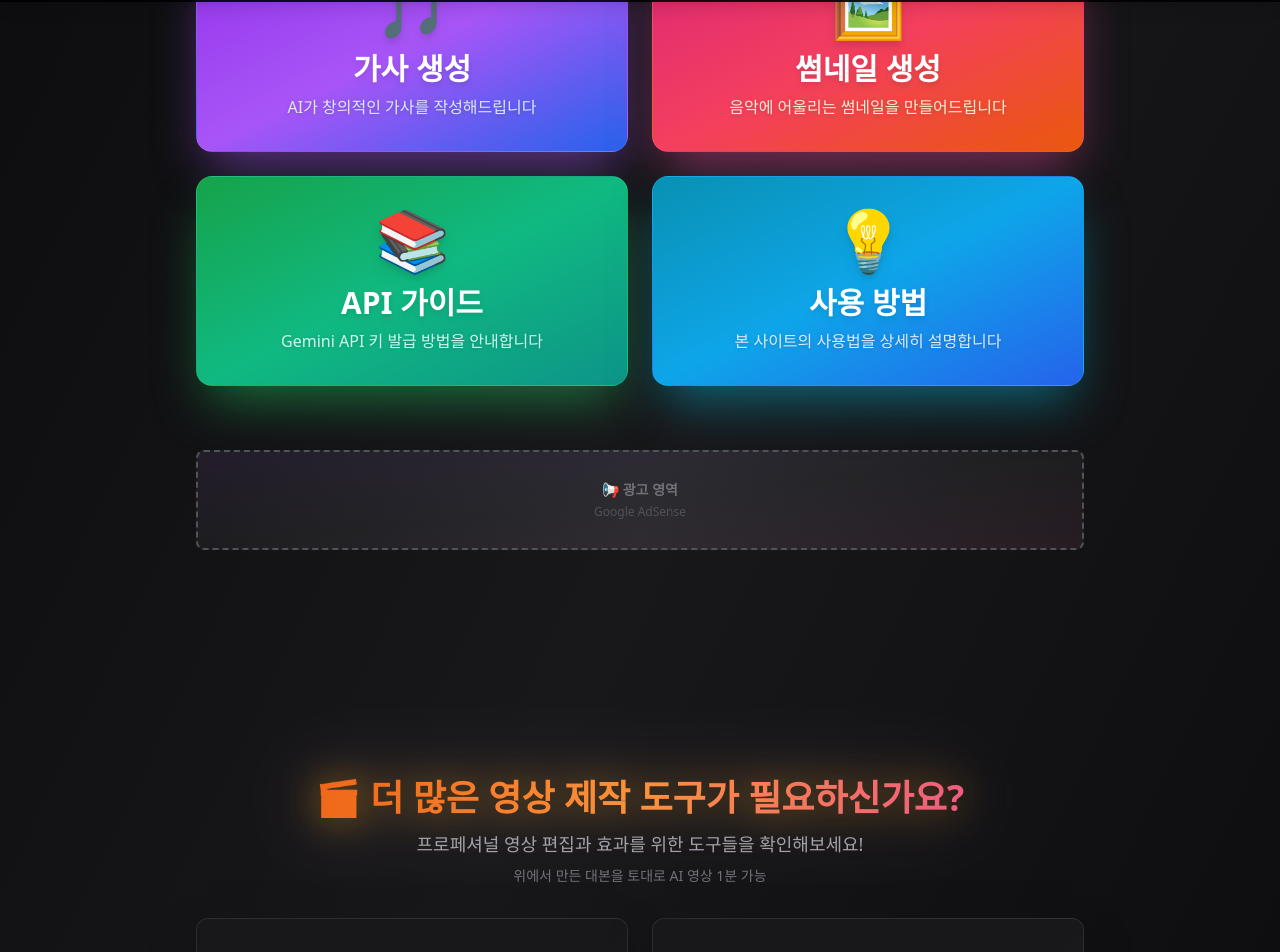
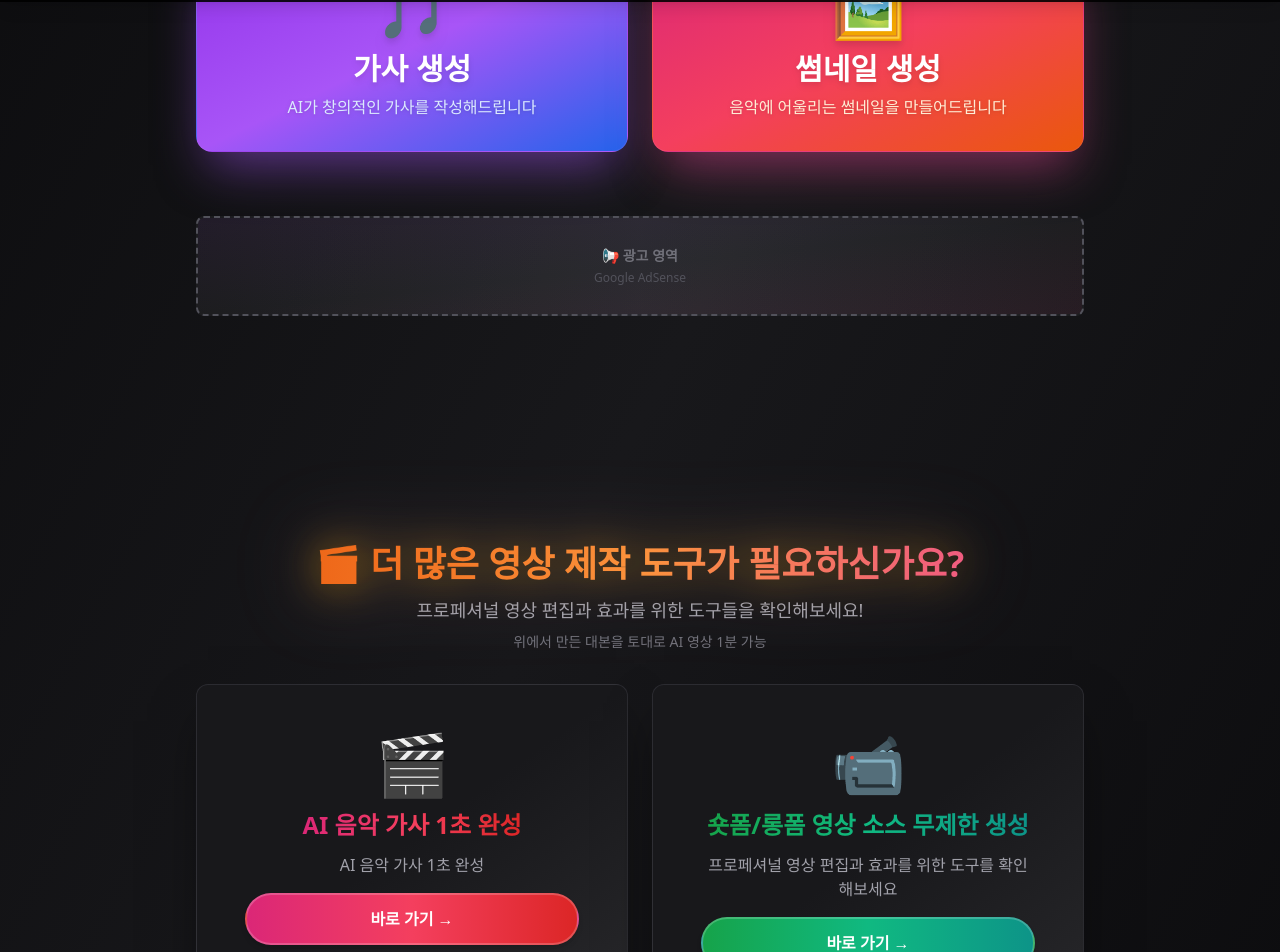
Before and after one commit to angibeom0985-arch/aimusic-l, a React (Vite) app: page / in a window 1280 px wide. Shown: the part 798-1750 px from the top of the page. Built offline with nearby package versions, Linux system fonts and the light colour scheme.

Commit message:
fix: 메인 페이지를 기존 2개 버튼(가사/썸네일)으로 복구, API 가이드와 사용법 버튼 제거

```diff
--- a/pages/HomePage.tsx
+++ b/pages/HomePage.tsx
@@ -49,7 +49,7 @@ const HomePage: React.FC<HomePageProps> = ({ apiKey, setApiKey }) => {
         <DisplayAd />
       </div>
 
-      {/* 메인 버튼 그리드 (2x2) */}
+      {/* 메인 버튼 그리드 (1x2) */}
       <div className="grid grid-cols-1 md:grid-cols-2 gap-6 w-full max-w-4xl">
         <Link
           to="/lyrics"
@@ -82,38 +82,6 @@ const HomePage: React.FC<HomePageProps> = ({ apiKey, setApiKey }) => {
           </div>
           <div className="absolute inset-0 bg-gradient-to-t from-white/5 to-transparent opacity-0 group-hover:opacity-100 transition-opacity duration-300"></div>
         </Link>
-
-        <Link
-          to="/api-guide"
-          className="group relative overflow-hidden bg-gradient-to-br from-green-600 via-emerald-500 to-teal-600 hover:from-green-700 hover:via-emerald-600 hover:to-teal-700 rounded-2xl p-8 transition-all duration-300 shadow-2xl shadow-green-500/50 hover:shadow-green-500/70 hover:scale-105 border border-green-400/20"
-        >
-          <div className="text-center relative z-10">
-            <div className="text-6xl mb-4 drop-shadow-lg">📚</div>
-            <h2 className="text-3xl font-bold text-white mb-2 drop-shadow-md">
-              API 가이드
-            </h2>
-            <p className="text-teal-100 drop-shadow">
-              Gemini API 키 발급 방법을 안내합니다
-            </p>
-          </div>
-          <div className="absolute inset-0 bg-gradient-to-t from-white/5 to-transparent opacity-0 group-hover:opacity-100 transition-opacity duration-300"></div>
-        </Link>
-
-        <Link
-          to="/how-to-use"
-          className="group relative overflow-hidden bg-gradient-to-br from-cyan-600 via-sky-500 to-blue-600 hover:from-cyan-700 hover:via-sky-600 hover:to-blue-700 rounded-2xl p-8 transition-all duration-300 shadow-2xl shadow-cyan-500/50 hover:shadow-cyan-500/70 hover:scale-105 border border-cyan-400/20"
-        >
-          <div className="text-center relative z-10">
-            <div className="text-6xl mb-4 drop-shadow-lg">💡</div>
-            <h2 className="text-3xl font-bold text-white mb-2 drop-shadow-md">
-              사용 방법
-            </h2>
-            <p className="text-blue-100 drop-shadow">
-              본 사이트의 사용법을 상세히 설명합니다
-            </p>
-          </div>
-          <div className="absolute inset-0 bg-gradient-to-t from-white/5 to-transparent opacity-0 group-hover:opacity-100 transition-opacity duration-300"></div>
-        </Link>
       </div>
 
       {/* 하단 광고 */}
```
